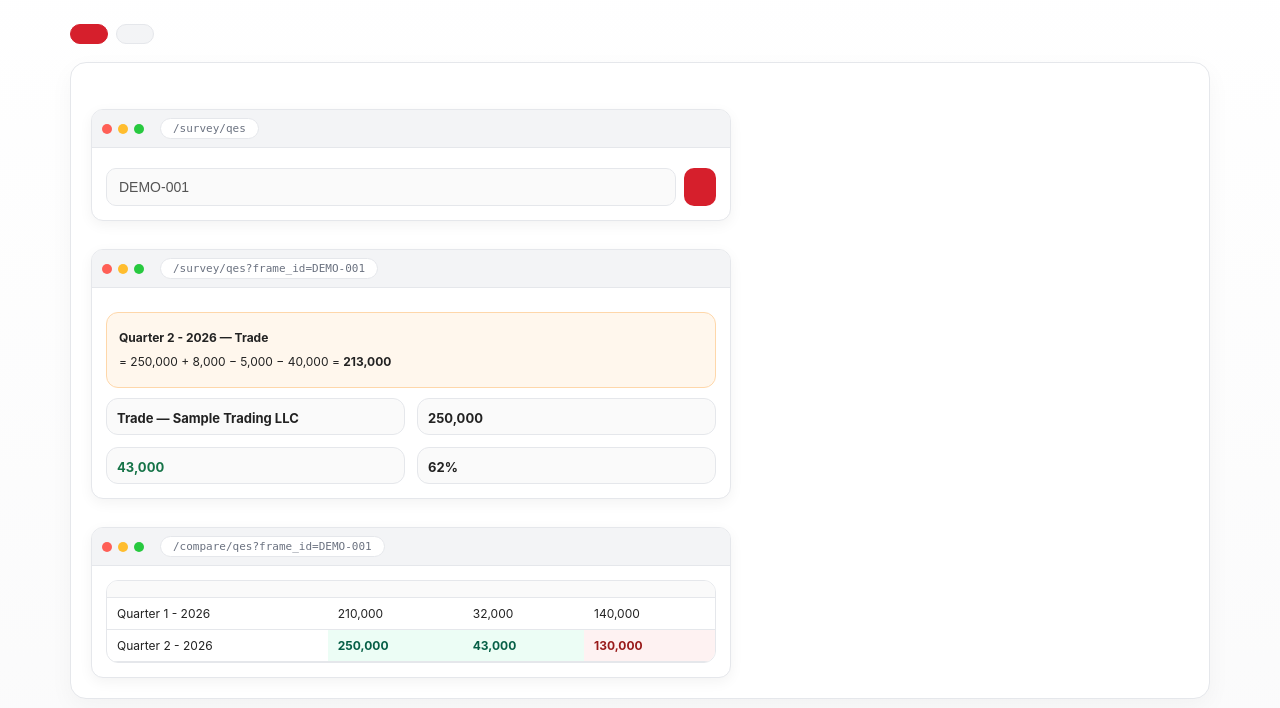
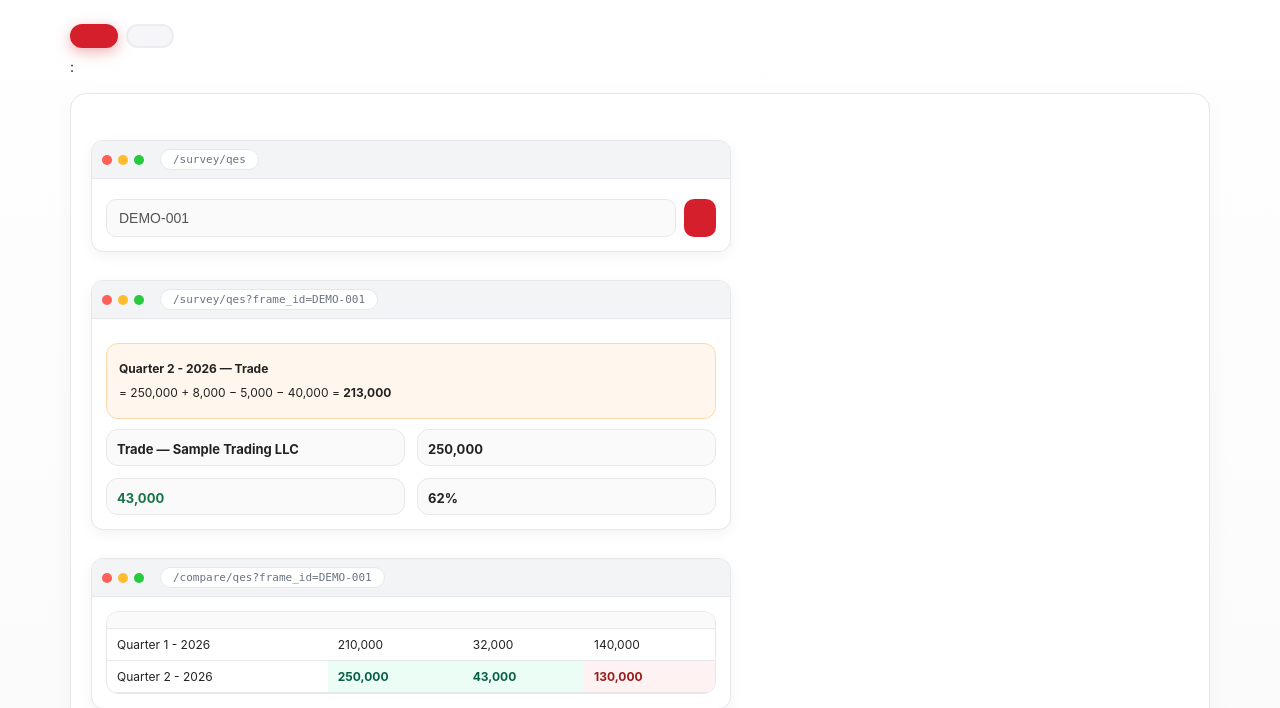
Before and after one commit to KhaledScad/pro-reports-, a FastAPI app: template app/templates/guide.html in a window 1280 px wide. Shown: the part 45-753 px from the top of the page. Run offline with FastAPI, Linux system fonts and the light colour scheme; the template is opened without the code that fills it: most values are stand-ins (such as "Sample title", 1, 10 or a date in 2020).

Commit message:
Guide: make active QES/FISQ tab unmistakably red, add now-viewing label

```diff
--- a/app/i18n.py
+++ b/app/i18n.py
@@ -242,6 +242,7 @@ TRANSLATIONS: dict[str, tuple[str, str]] = {
     # ---- guide tabs + how-to-use walkthrough (mock screenshots, made-up data) ---
     "guide_tab_qes": ("QES", "QES"),
     "guide_tab_fisq": ("FISQ", "FISQ"),
+    "guide_now_viewing": ("Now viewing", "تعرض الآن"),
     "guide_mock_disclaimer": ("Every screen below uses a made-up Frame ID and made-up numbers to illustrate the steps — it is not real establishment data.",
                               "تستخدم كل الشاشات أدناه رقم إطار وأرقاماً وهمية لتوضيح الخطوات فقط — وليست بيانات منشأة حقيقية."),
 
--- a/app/static/style.css
+++ b/app/static/style.css
@@ -144,12 +144,19 @@ th, td { border-bottom: 1px solid var(--border); text-align: left; padding: 8px
 th { background: #fafafa; position: sticky; top: 0; }
 
 /* ---- Guide tabs ---- */
-.guide-tabs { display: flex; gap: 8px; margin: 4px 0 18px; flex-wrap: wrap; }
+.guide-tabs { display: flex; gap: 8px; margin: 4px 0 10px; flex-wrap: wrap; }
 .guide-tab-btn {
-  font-weight: 700; font-size: 14px; padding: 9px 18px; border-radius: 999px;
-  border: 1px solid var(--border); background: #f3f4f6; color: #111827; cursor: pointer;
+  font-weight: 700; font-size: 15px; padding: 10px 22px; border-radius: 999px;
+  border: 2px solid var(--border); background: #f3f4f6; color: #111827; cursor: pointer;
+  opacity: .75;
 }
-.guide-tab-btn.active { background: var(--red); color: #fff; border-color: var(--red); }
+.guide-tab-btn:hover { opacity: 1; }
+.guide-tab-btn.active {
+  background: var(--red); color: #fff; border-color: var(--red); opacity: 1;
+  box-shadow: 0 4px 14px rgba(214,31,44,.35);
+}
+.guide-current-label { margin: 0 0 18px; font-size: 14px; color: var(--dark); }
+.guide-current-label strong { color: var(--red); font-weight: 800; }
 .guide-panel[hidden] { display: none; }
 
 /* ---- Mock "screenshot" walkthrough ---- */
--- a/app/templates/guide.html
+++ b/app/templates/guide.html
@@ -5,9 +5,10 @@
 <p class="muted">{{ t('guide_intro') }}</p>
 
 <div class="guide-tabs" role="tablist">
-  <button type="button" class="guide-tab-btn active" data-guide-tab="qes">{{ t('guide_tab_qes') }}</button>
-  <button type="button" class="guide-tab-btn" data-guide-tab="fisq">{{ t('guide_tab_fisq') }}</button>
+  <button type="button" class="guide-tab-btn active" data-guide-tab="qes" aria-selected="true">{{ t('guide_tab_qes') }}</button>
+  <button type="button" class="guide-tab-btn" data-guide-tab="fisq" aria-selected="false">{{ t('guide_tab_fisq') }}</button>
 </div>
+<p class="guide-current-label">{{ t('guide_now_viewing') }}: <strong id="guide-current-name">{{ t('guide_tab_qes') }}</strong></p>
 
 <div class="guide-panel" id="guide-panel-qes">
 
@@ -255,11 +256,17 @@
 (function () {
   var buttons = document.querySelectorAll(".guide-tab-btn");
   var panels = { qes: document.getElementById("guide-panel-qes"), fisq: document.getElementById("guide-panel-fisq") };
+  var currentName = document.getElementById("guide-current-name");
   buttons.forEach(function (btn) {
     btn.addEventListener("click", function () {
       var target = btn.getAttribute("data-guide-tab");
-      buttons.forEach(function (b) { b.classList.toggle("active", b === btn); });
+      buttons.forEach(function (b) {
+        var isActive = b === btn;
+        b.classList.toggle("active", isActive);
+        b.setAttribute("aria-selected", isActive ? "true" : "false");
+      });
       Object.keys(panels).forEach(function (key) { panels[key].hidden = key !== target; });
+      if (currentName) { currentName.textContent = btn.textContent; }
     });
   });
 })();
```
